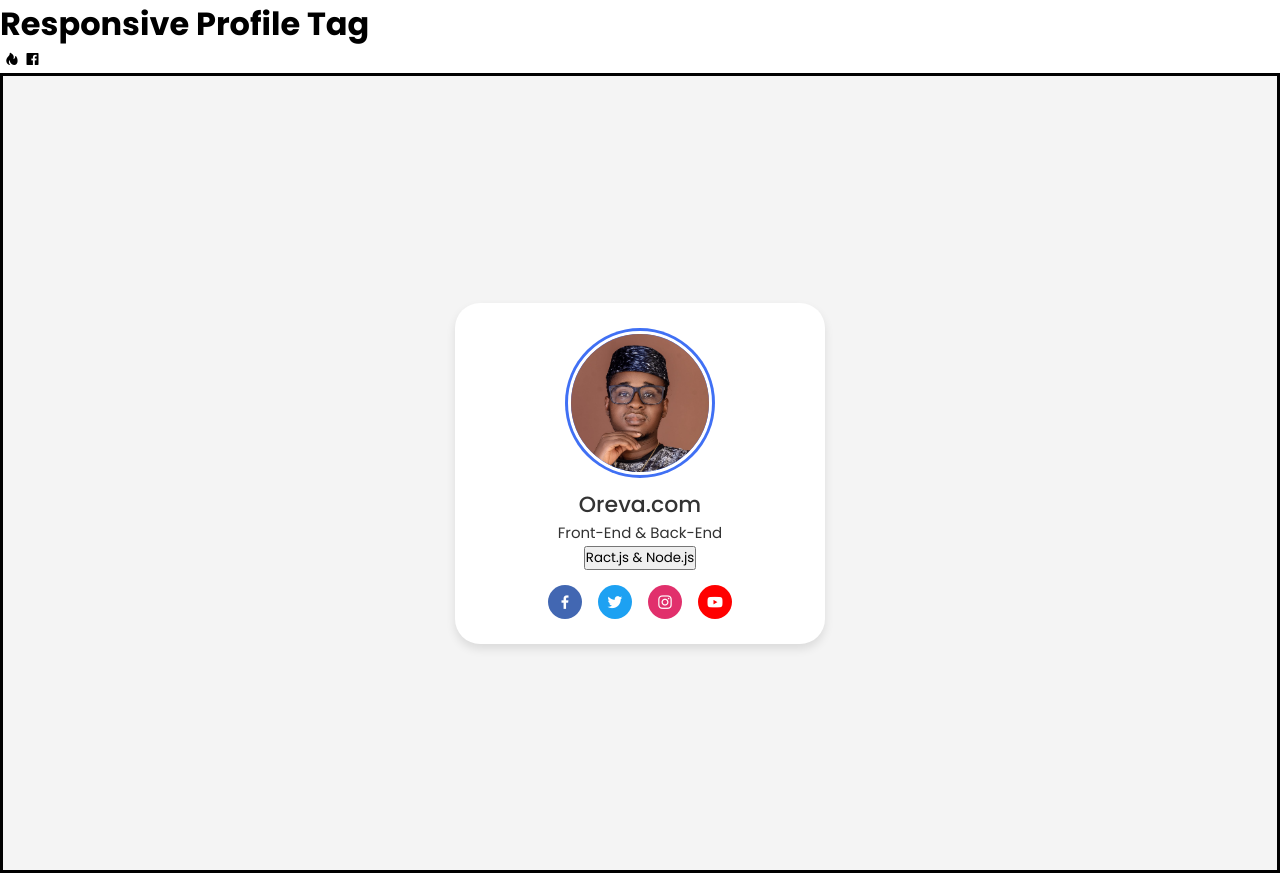
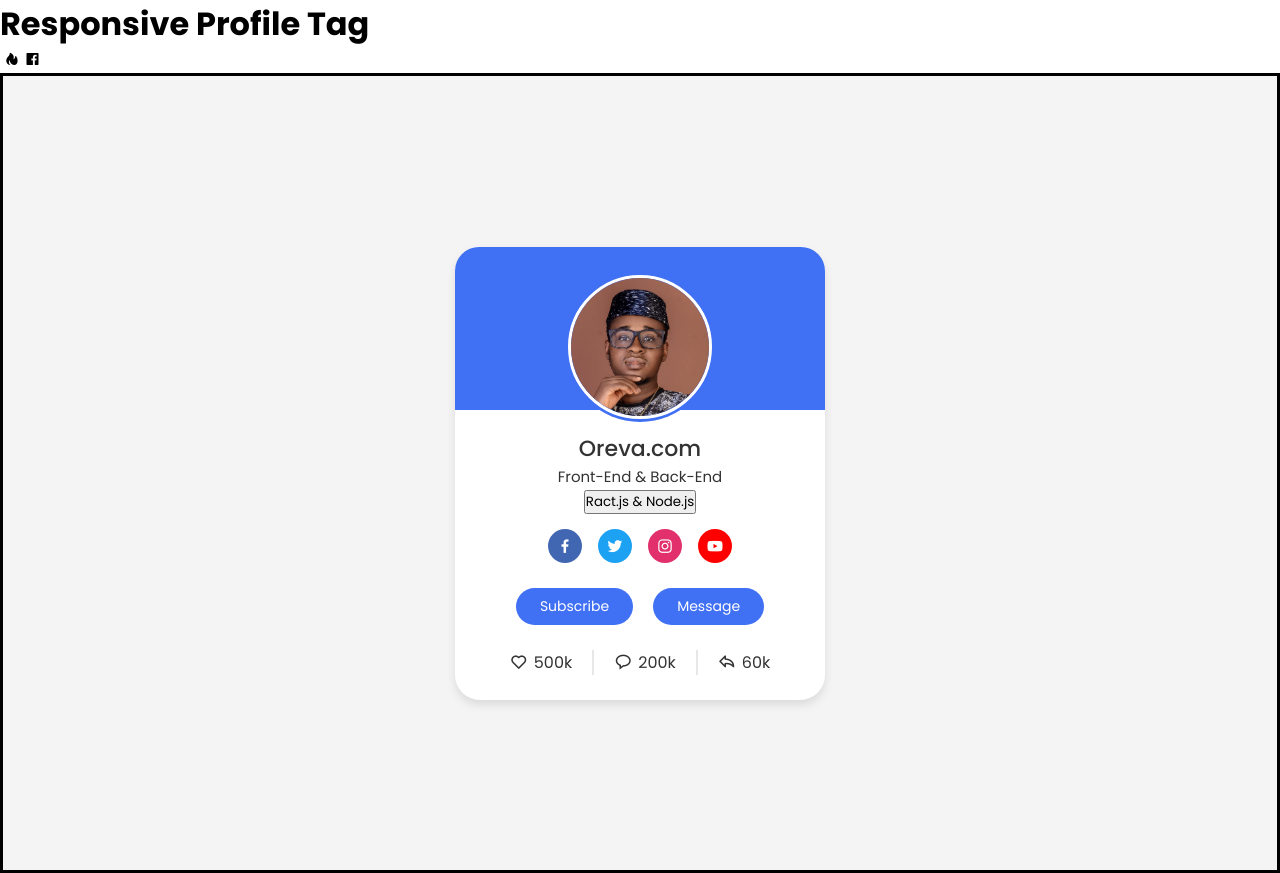
Before and after one commit to Oreva-J/Profile-Card, a plain HTML site: page index.html in a window 1280 px wide. Drawn offline with nearby package versions, Linux system fonts and the light colour scheme.

Commit message:
Profile-Card V2

```diff
--- a/index.html
+++ b/index.html
@@ -43,6 +43,24 @@
                     <i class='bx bxl-youtube'></i>
                 </a>
             </div>
+            <div class="buttons">
+                <button class="click-button">Subscribe</button>
+                <button class="click-button">Message</button>
+            </div>
+            <div class="analytics">
+                <div class="data">
+                    <i class='bx bx-heart'></i>
+                    <span class="num">500k</span>
+                </div>
+                <div class="data">
+                    <i class='bx bx-message-rounded'></i>
+                    <span class="num">200k</span>
+                </div>
+                <div class="data">
+                    <i class='bx bx-share'></i>
+                    <span class="num">60k</span>
+                </div>
+            </div>
         </div>
     </section>
 </body>
--- a/style.css
+++ b/style.css
@@ -45,6 +45,18 @@
     border-radius: 25px;
     padding: 25px;
     box-shadow: 0 5px 10px rgba(0,0,0, 0.1);
+    position: relative;
+ }
+
+ .profile-card::before{
+    content: "";
+    top: 0;
+    left: 0;
+    border-radius: 24px 24px 0 0 ;
+    position: absolute;
+    height: 36%;
+    width: 100%;
+    background-color: #4070f4;
  }
 
  .profile-card .text-data{
@@ -83,3 +95,49 @@
     margin: 0px 8px;
     background-color: #4070f4;
  }
+
+ .profile-card .buttons{
+    display: flex;
+    align-items: center;
+    margin-top: 25px;
+ }
+
+ .buttons .click-button{
+    background-color: #4070f4;
+    color: #fff;
+    margin: 0 10px;
+    padding: 8px 24px;
+    border: none;
+    border-radius: 24px;
+    font-size: 14px;
+    font-weight: 400;
+    cursor: pointer;
+    transition: all 0.3s ease;
+ }
+
+ .buttons .click-button:hover{
+    background-color: #0e4bf1;
+
+ }
+ .profile-card .analytics{
+    display: flex;
+    align-items: center;
+    margin-top: 25px;
+
+ }
+ .analytics .data{
+    display: flex;
+    align-items: center;
+    color: #333;
+    padding: 0 20px;
+    border-right: 2px solid #e7e7e7;
+
+ }
+ .data:last-child{
+    border-right: none;
+ }
+
+ .data i{
+    font-size: 18px;
+    margin-right: 6px;
+ }
```
